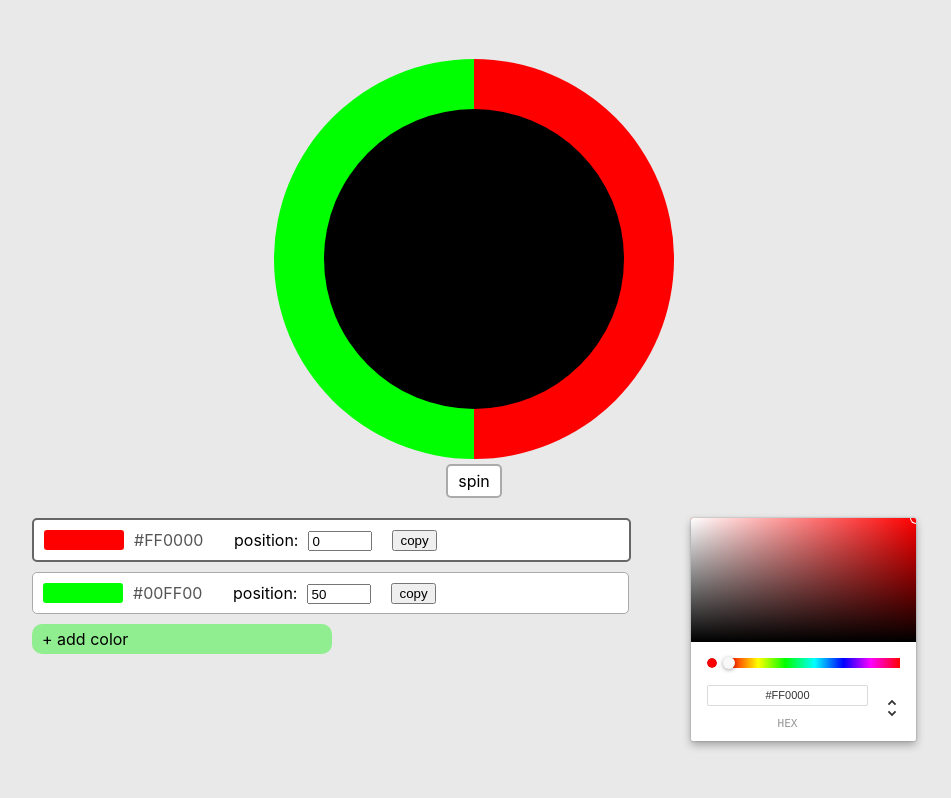
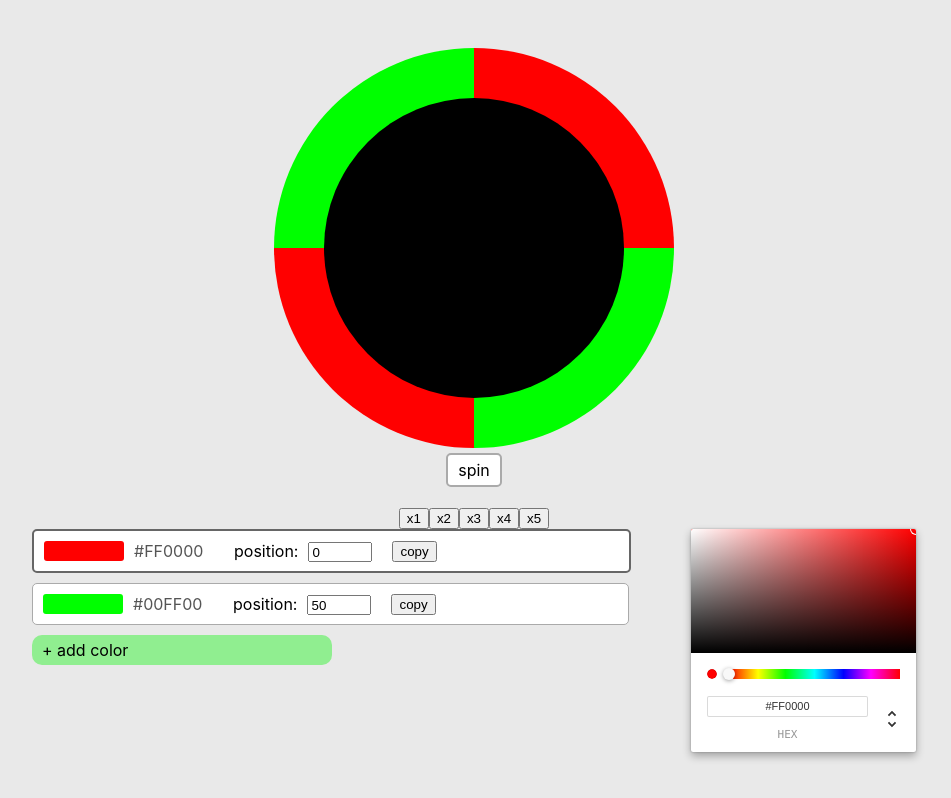
Before and after one commit to edabot/palette-library, a Next.js app: page /wheel in a window 1280 px wide. Shown: the whole page, without its empty margins (166-1117 px from the left). Built offline with nearby package versions, Linux system fonts and the light colour scheme.

Commit message:
add multiple

```diff
--- a/pages/wheel.js
+++ b/pages/wheel.js
@@ -22,6 +22,7 @@ export default function Wheel() {
     const [colors, setColors] = useState(defaultColors)
     const [pickerIndex, setPickerIndex] = useState(0)
     const [spinning, setSpinning] = useState(false)
+    const [multiple, setMultiple] = useState(2)
 
     const addColor = () => {
         let colorList = [...colors]
@@ -39,7 +40,7 @@ export default function Wheel() {
 
     const updateColor = (color, position, index) => {
         let colorList = [...colors]
-        colorList[index] = { color, position }
+        colorList[index] = { color, position: parseInt(position) }
         colorList = sortColors(colorList)
         setColors(colorList)
     }
@@ -57,7 +58,7 @@ export default function Wheel() {
             <div
                 className={styles.wheel}
                 style={{
-                    background: wheelStyle(colors),
+                    background: wheelStyle(colors, multiple),
                     animation: spinning ? '' : 'x',
                 }}
             >
@@ -66,6 +67,7 @@ export default function Wheel() {
             <div onClick={changeSpinning} className={styles.spinButton}>
                 spin
             </div>
+            <MultiplePicker setMultiple={setMultiple} />
 
             <div className={styles.colorArea}>
                 <div className={styles.colorItemList}>
@@ -153,3 +155,29 @@ const ColorItem = ({
         </div>
     )
 }
+
+const MultiplePicker = ({ setMultiple }) => {
+    const handleSelection = (e) => {
+        setMultiple(e.target.value)
+    }
+
+    return (
+        <div className={styles.multiples}>
+            <button onClick={handleSelection} value={1}>
+                x1
+            </button>
+            <button onClick={handleSelection} value={2}>
+                x2
+            </button>
+            <button onClick={handleSelection} value={3}>
+                x3
+            </button>
+            <button onClick={handleSelection} value={4}>
+                x4
+            </button>
+            <button onClick={handleSelection} value={5}>
+                x5
+            </button>
+        </div>
+    )
+}
--- a/styles/Wheel.module.css
+++ b/styles/Wheel.module.css
@@ -24,10 +24,10 @@
 
 @keyframes rotation {
     from {
-        transform: rotate(0deg);
+        transform: rotate(359deg);
     }
     to {
-        transform: rotate(359deg);
+        transform: rotate(0deg);
     }
 }
 
--- a/utils/utils.js
+++ b/utils/utils.js
@@ -100,16 +100,25 @@ const paletteNameConverter = (name) => {
     return name.replace(/\s/g, '_').toLowerCase() + '_gp'
 }
 
-const wheelStyle = (colorArray) => {
+const wheelStyle = (colorArray, multiple) => {
+    let newArray = []
+    for (let i = 0; i < multiple; i++) {
+        newArray = [...newArray, ...colorArray]
+    }
+
     let result = 'conic-gradient('
-    for (let i = 0; i < colorArray.length; i++) {
-        const item = colorArray[i]
-        const nextItem = colorArray[i + 1]
-        result += `${item.color} ${item.position}%`
+
+    for (let i = 0; i < newArray.length; i++) {
+        const shift1 = Math.floor(i / colorArray.length) * 100
+        const shift2 = Math.floor((i + 1) / colorArray.length) * 100
+        const item = newArray[i]
+        const nextItem = newArray[i + 1]
+        result += `${item.color} ${(item.position + shift1) / multiple}%`
         if (nextItem) {
-            result += ` ${nextItem.position}%, `
+            result += ` ${(nextItem.position + shift2) / multiple}%, `
         }
     }
+
     result += ')'
     return result
 }
```
